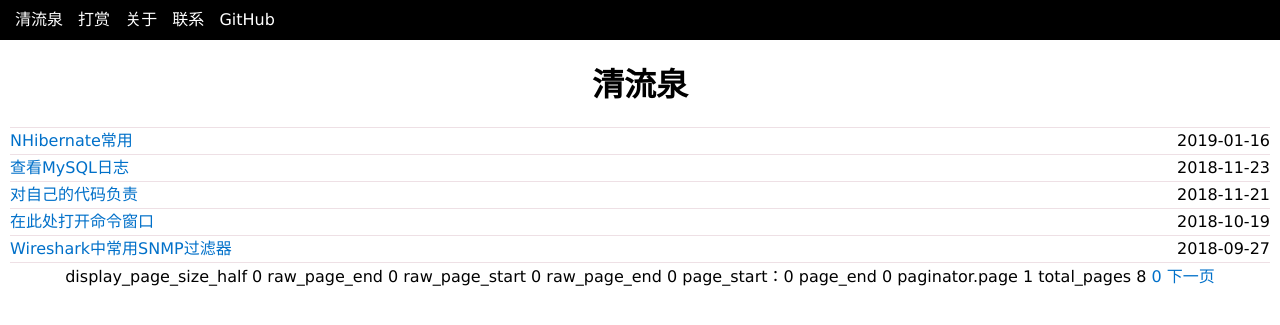
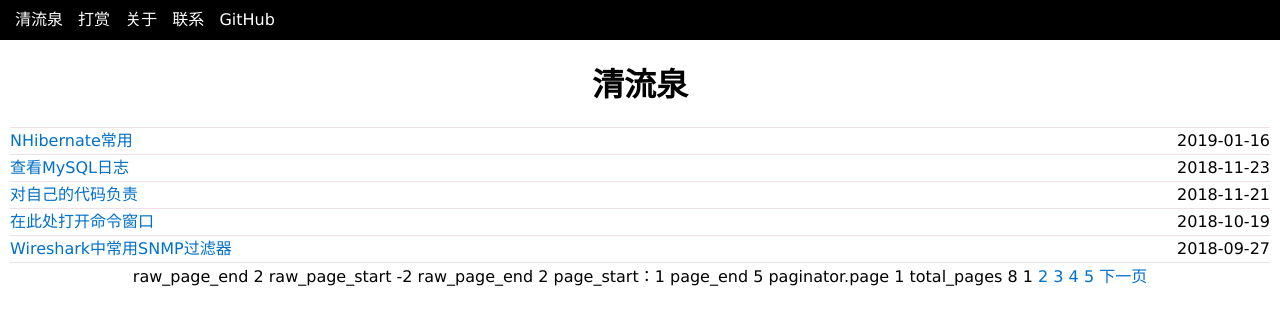
Before and after one commit to yinyongxian/yinyongxian.github.io, a Jekyll site: the page built from index.html, in a window 1280 px wide. Shown: the top 325 px of the page. Built offline with Jekyll 4.4.1, drawn with Linux system fonts in a browser that asks for light colours; the list of posts is cut into pages by our own code.

Commit message:
display_page_size_half

```diff
--- a/index.html
+++ b/index.html
@@ -49,8 +49,7 @@ title: 清流泉
 
     <!-- 显示页数 -->
     {% assign  display_page_size = 5 %}
-    {% assign  display_page_size_half = {{ display_page_size | divided_by: 2 }} %}
-    display_page_size_half {{ display_page_size_half }}
+    {% assign  display_page_size_half = 2 %}
     {% assign  paginator_page = {{ 0 | plus: paginator.page }} %}
     {% assign  paginator_total_pages = {{ 0 | plus: paginator.total_pages }} %}
 
```
